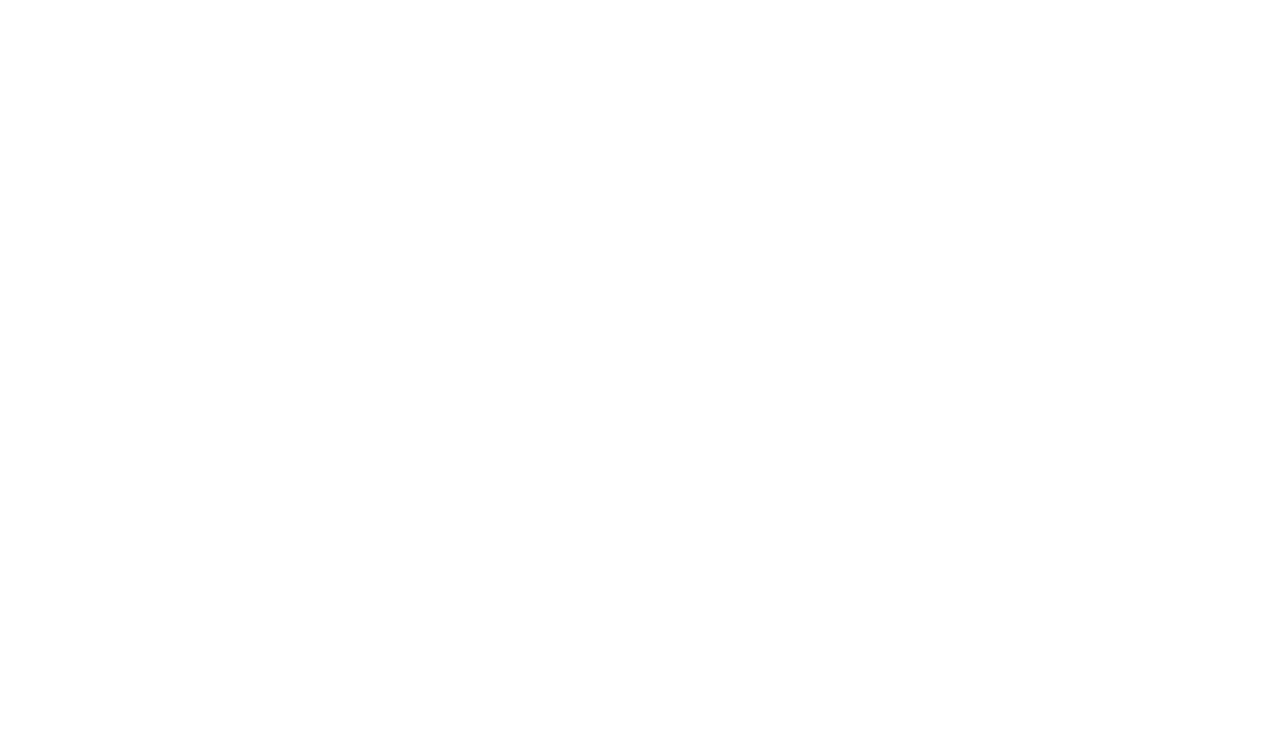
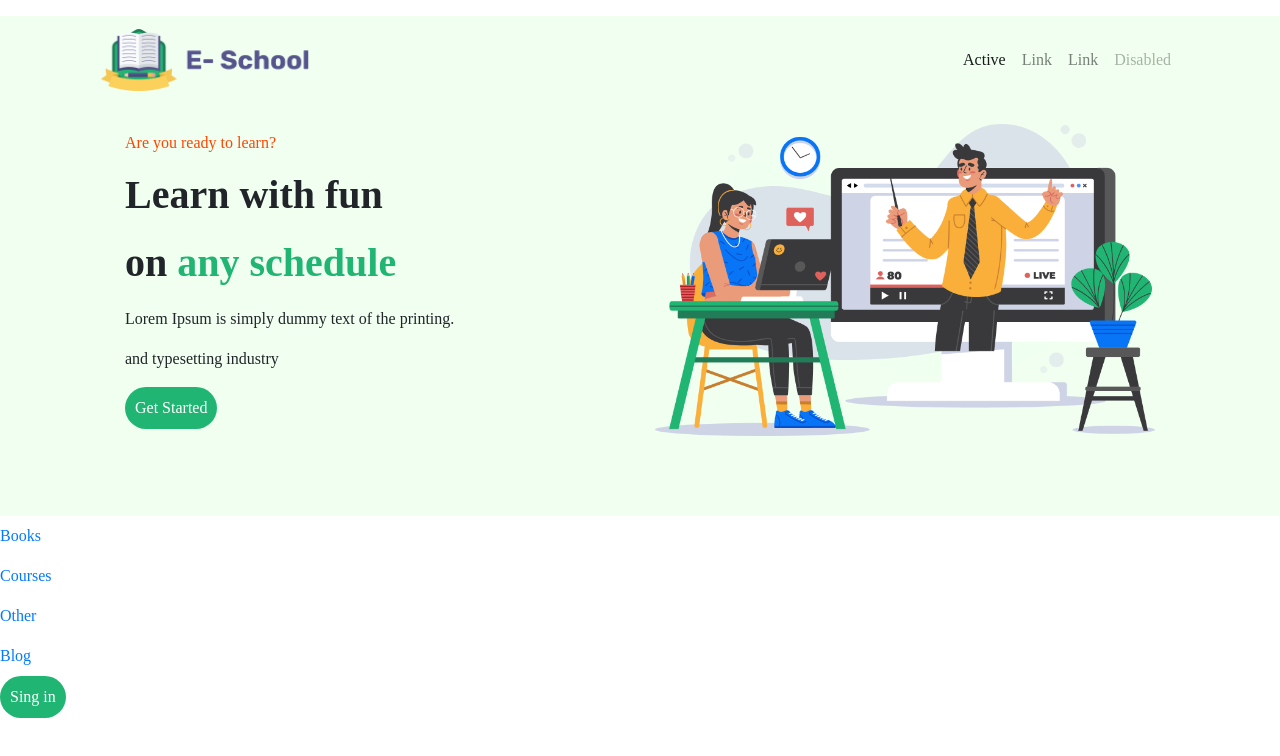
Before and after one commit to HMSHAKI/E-school-website, a plain HTML site: page index.html in a window 1280 px wide. Drawn offline with nearby package versions, Linux system fonts and the light colour scheme.

Commit message:
second update

```diff
--- a/index.html
+++ b/index.html
@@ -3,9 +3,80 @@
 <head>
     <meta charset="UTF-8">
     <meta name="viewport" content="width=device-width, initial-scale=1.0">
+    <link rel="stylesheet" href="https://stackpath.bootstrapcdn.com/bootstrap/4.5.0/css/bootstrap.min.css" integrity="sha384-9aIt2nRpC12Uk9gS9baDl411NQApFmC26EwAOH8WgZl5MYYxFfc+NcPb1dKGj7Sk" crossorigin="anonymous">
+    <link rel="stylesheet" href="style.css">
     <title>Document</title>
 </head>
 <body>
 
+    <section class="first">
+        <div class="container">
+            <nav class="navbar navbar-expand-lg navbar-light mt-3">
+              <a class="navbar-brand" href="#"><img src="e-school-resources-master/ICON/Logo.png" alt=""></a>
+              <button class="navbar-toggler" type="button" data-toggle="collapse" data-target="#navbarNav"
+                aria-controls="navbarNav" aria-expanded="false" aria-label="Toggle navigation">
+                <span class="navbar-toggler-icon"></span>
+              </button>
+              <div class="collapse navbar-collapse" id="navbarNav">
+                <ul class="justify-content-end navbar-nav ml-auto">
+                    <li class="nav-item">
+                      <a class="nav-link active" href="#">Active</a>
+                    </li>
+                    <li class="nav-item">
+                      <a class="nav-link" href="#">Link</a>
+                    </li>
+                    <li class="nav-item">
+                      <a class="nav-link" href="#">Link</a>
+                    </li>
+                    <li class="nav-item">
+                      <a class="nav-link disabled" href="#" tabindex="-1" aria-disabled="true">Disabled</a>
+                    </li>
+                  </ul>
+              </div>
+            </nav>
+            <div class="inner">
+                <div class="row align-items-center">
+                    <div class="col-md-6">
+                        <p><span class="hightlight">Are you ready to learn?</span></p>
+                        <h1>Learn with fun </h1>
+                        <h1>on <span class="highlight-h">any schedule</span></h1>
+                        <p>Lorem Ipsum is simply dummy text of the printing.</p>
+                        <p> and typesetting industry</p>
+                        <button class="get-started-button">Get Started</button>
+                    </div>
+                    <div class="col-md-6">
+                        <img src="e-school-resources-master/Photos/Illustration.png" alt="">
+                    </div>
+                </div>
+            </div>
+        </div>
+    </section>
+
+    <section>
+        <ul class="navbar-nav ml-auto">
+            <li class="nav-item">
+              <a class="nav-link" href="#books">Books</a>
+            </li>
+            <li class="nav-item">
+              <a class="nav-link" href="#courses">Courses</a>
+            </li>
+            <li class="nav-item">
+              <a class="nav-link" href="#other">Other</a>
+            </li>
+            <li class="nav-item">
+              <a class="nav-link" href="#blog">Blog</a>
+            </li>
+            <li class="nav-item">
+              <button class="get-started-button">Sing in</button>
+            </li>
+          </ul>
+    </section>
+    <section>
+
+    </section>
+
+    <script src="https://code.jquery.com/jquery-3.5.1.slim.min.js" integrity="sha384-DfXdz2htPH0lsSSs5nCTpuj/zy4C+OGpamoFVy38MVBnE+IbbVYUew+OrCXaRkfj" crossorigin="anonymous"></script>
+    <script src="https://cdn.jsdelivr.net/npm/popper.js@1.16.0/dist/umd/popper.min.js" integrity="sha384-Q6E9RHvbIyZFJoft+2mJbHaEWldlvI9IOYy5n3zV9zzTtmI3UksdQRVvoxMfooAo" crossorigin="anonymous"></script>
+    <script src="https://stackpath.bootstrapcdn.com/bootstrap/4.5.0/js/bootstrap.min.js" integrity="sha384-OgVRvuATP1z7JjHLkuOU7Xw704+h835Lr+6QL9UvYjZE3Ipu6Tp75j7Bh/kR0JKI" crossorigin="anonymous"></script>
 </body>
 </html>
--- a/style.css
+++ b/style.css
@@ -0,0 +1,44 @@
+body {
+    margin: 0 auto;
+    font-family: poppins;
+}
+.navbar img {
+    width: 25%;
+}
+.nav-item {
+    font-weight: 500;
+    color: black;
+}
+.inner {
+    padding: 20px 40px;
+}
+.inner img {
+    width: 100%;
+}
+.hightlight {
+    color: orangered;
+
+}
+.highlight-h {
+    color: #21b573;
+}
+h1 {
+    font-weight: 800;
+    margin-bottom: 20px;
+}
+p {
+    font-weight: 500;
+
+}
+.first {
+    background-color: #f0fff0;
+    height: 500px;
+}
+.get-started-button {
+    color: white;
+    background-color: #21b573;
+    border-radius: 50px;
+    border: none;
+    padding: 9px 10px;
+    cursor: pointer;
+}
```
